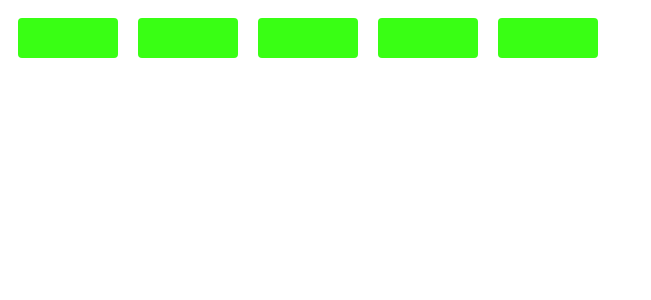
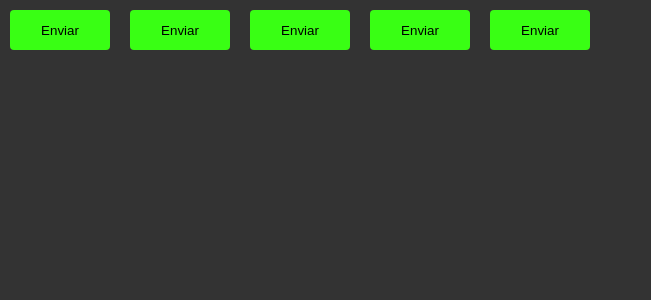
Before and after one commit to rdg-404/Ignite-Timer, a React (Vite) app: page / in a window 1280 px wide. Shown: the top 300 px of the page, without its empty margins (0-651 px from the left). Built offline with nearby package versions, Linux system fonts and the light colour scheme.

Commit message:
css global com styled components

```diff
--- a/src/App.tsx
+++ b/src/App.tsx
@@ -1,6 +1,9 @@
 
 import {ThemeProvider} from 'styled-components'
 import { Button } from "./components/Button";
+
+
+import { GlobalStyle } from './styles/global';
 import { defaultTheme } from './styles/themes/default';
 
 export function App() {
@@ -14,6 +17,9 @@
       <Button variant="success"/>
       <Button variant="danger"/>
       <Button/>
+
+
+      <GlobalStyle/>
    </ThemeProvider>
   )
 }
--- /dev/null
+++ b/src/styles/global.ts
@@ -0,0 +1,15 @@
+import { createGlobalStyle } from "styled-components";
+
+
+export const GlobalStyle = createGlobalStyle `
+*{
+    margin: 0;
+    padding: 0;
+    box-sizing: border-box;
+}
+
+body {
+    background: #333;
+    color: #fff;
+}
+`
--- a/src/styles/themes/default.ts
+++ b/src/styles/themes/default.ts
@@ -1,5 +1,5 @@
 export const defaultTheme = {
-    black: '#0000',
+    black: '#000',
     primary: '#39ff14',
     secondary: 'orange',
 }
```
